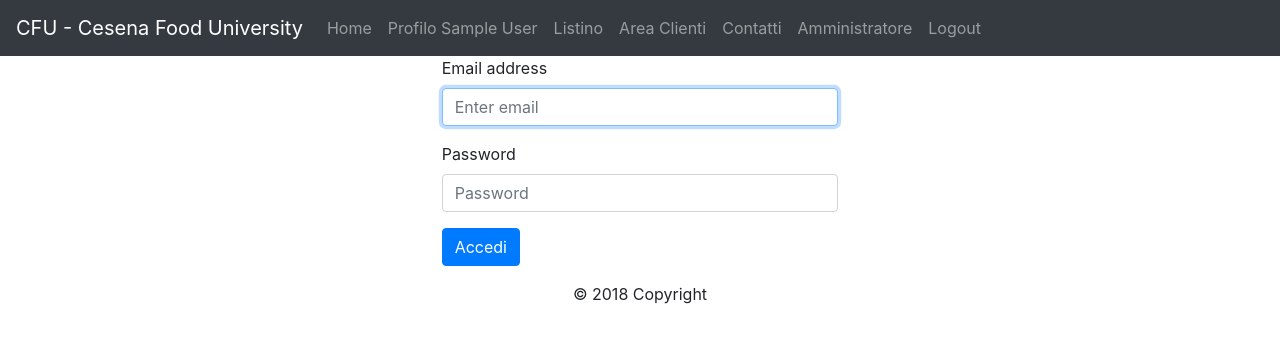
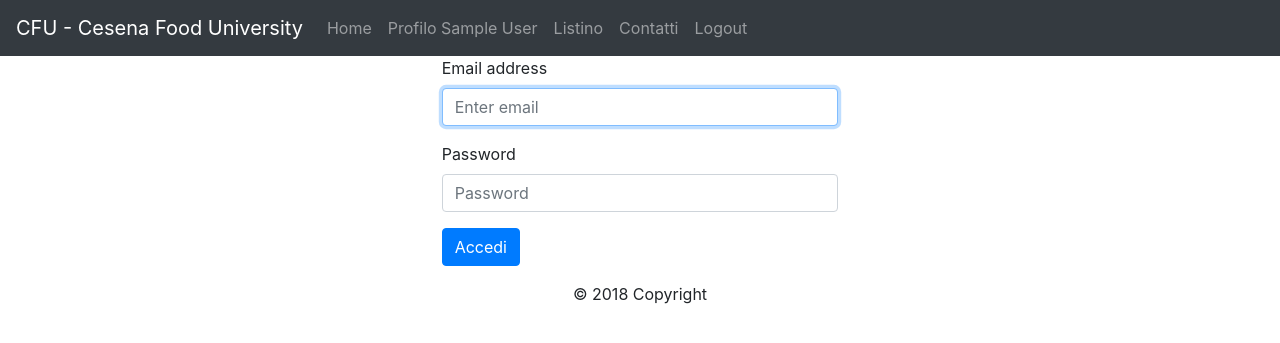
Before and after one commit to elizabetabudini/food-delivery-website, a PHP site: page /accedi.php in a window 1280 px wide. Shown: the top 343 px of the page. Run offline with PHP 8.4, Linux system fonts and the light colour scheme; the visitor is signed in with stand-in values (Sample User, id 1); some libraries are stand-ins or nearby versions.

Commit message:
sistemata navigazione

```diff
--- a/codice (trascina questa cartella su Atom)/php/accedi.php
+++ b/codice (trascina questa cartella su Atom)/php/accedi.php
@@ -70,6 +70,7 @@ if(isset($_POST["sent"])){
     <link href="./../css/form.css" rel="stylesheet">
     <link href="./../css/menubar.css" rel="stylesheet">
     <link href="./../css/footer.css" rel="stylesheet">
+    <link href="./../css/navigation.css" rel="stylesheet">
     <meta name="viewport" content="width=device-width, initial-scale=1.0">
 
   </head>
--- a/codice (trascina questa cartella su Atom)/php/areafornitori.php
+++ b/codice (trascina questa cartella su Atom)/php/areafornitori.php
@@ -18,6 +18,7 @@ $current= "areafornitori";
     <link href="./../css/areafornitori.css" rel="stylesheet">
     <link href="./../css/menubar.css" rel="stylesheet">
     <link href="./../css/footer.css" rel="stylesheet">
+    <link href="./../css/navigation.css" rel="stylesheet">
     <meta name="viewport" content="width=device-width, initial-scale=1.0">
 
   </head>
--- a/codice (trascina questa cartella su Atom)/php/homeadmin.php
+++ b/codice (trascina questa cartella su Atom)/php/homeadmin.php
@@ -19,6 +19,7 @@ $current= "homeadmin";
     <link href="./../css/full.css" rel="stylesheet">
     <link href="./../css/menubar.css" rel="stylesheet">
     <link href="./../css/footer.css" rel="stylesheet">
+    <link href="./../css/navigation.css" rel="stylesheet">
     <meta name="viewport" content="width=device-width, initial-scale=1.0">
 
   </head>
--- a/codice (trascina questa cartella su Atom)/php/homeclienti.php
+++ b/codice (trascina questa cartella su Atom)/php/homeclienti.php
@@ -18,6 +18,7 @@ $current= "homeclienti";
     <link href="./../css/home.css" rel="stylesheet">
     <link href="./../css/menubar.css" rel="stylesheet">
     <link href="./../css/footer.css" rel="stylesheet">
+    <link href="./../css/navigation.css" rel="stylesheet">
     <meta name="viewport" content="width=device-width, initial-scale=1.0">
 
   </head>
--- a/codice (trascina questa cartella su Atom)/php/logout.php
+++ b/codice (trascina questa cartella su Atom)/php/logout.php
@@ -1,4 +1,5 @@
 <?php
+$current= "logout";
 session_start();
 session_destroy();
 header("Location: homeclienti.php");
--- a/codice (trascina questa cartella su Atom)/php/menufornitori.php
+++ b/codice (trascina questa cartella su Atom)/php/menufornitori.php
@@ -5,44 +5,38 @@ if (session_status() === PHP_SESSION_NONE){
 }
 if ( isset( $_SESSION['email'] ) ) {
   ?>
-  <li class="nav-item"<?php if($current == 'homeclienti') {echo 'id="current"';} ?>>
-    <a class="nav-link" href="homeclienti.php">Home <span class="sr-only">(current)</span></a>
+  <li class="nav-item">
+    <a class="nav-link" href="areafornitori.php"<?php if($current == 'areafornitori') {echo 'id="current"';} ?>>Home <span class="sr-only">(current)</span></a>
   </li>
   <li class="nav-item">
-    <a class="nav-link" href="#">Profilo <?php echo $_SESSION["nome"]; ?></a>
+    <a class="nav-link" href="#"<?php if($current == 'profilo') {echo 'id="current"';} ?>>Profilo <?php echo $_SESSION["nome"]; ?></a>
   </li>
   <li class="nav-item">
     <a class="nav-link" href="#">Listino</a>
   </li>
-  <li class="nav-item"<?php if($current == 'homeclienti') {echo 'id="current"';} ?>>
-    <a class="nav-link" href="homeclienti.php">Area Clienti</a>
+  <li class="nav-item">
+    <a class="nav-link" href="#"<?php if($current == 'contatti') {echo 'id="current"';} ?>>Contatti</a>
   </li>
   <li class="nav-item">
-    <a class="nav-link" href="#">Contatti</a>
-  </li>
-  <li class="nav-item"<?php if($current == 'accedi') {echo 'id="current"';} ?>>
-    <a class="nav-link" href="accedi.php">Amministratore</a>
-  </li>
-  <li class="nav-item">
-    <a class="nav-link" href="logout.php">Logout</a>
+    <a class="nav-link" href="logout.php"<?php if($current == 'logout') {echo 'id="current"';} ?>>Logout</a>
   </li>
  <?php
 } else {
  ?>
- <li class="nav-item"<?php if($current == 'areafornitori') {echo " id=\"currentPage\"";} ?>>
-   <a class="nav-link" href="homeclienti.php">Home </a>
- </li>
- <li class="nav-item"<?php if($current == 'accedi') {echo 'active';} ?>>
-   <a class="nav-link" href="accedi.php">Accedi</a>
+ <li class="nav-item">
+   <a class="nav-link" href="areafornitori.php"<?php if($current == 'areafornitori') {echo 'id="current"';} ?>>Home </a>
  </li>
  <li class="nav-item">
-   <a class="nav-link" href="signinfornitore.php">Registrati</a>
+   <a class="nav-link" href="accedi.php"<?php if($current == 'accedi') {echo 'id="current"';} ?>>Accedi</a>
  </li>
  <li class="nav-item">
-   <a class="nav-link" href="homeclienti.php">Area Clienti</a>
+   <a class="nav-link" href="signinfornitore.php"<?php if($current == 'signinfornitore') {echo 'id="current"';} ?>>Registrati</a>
  </li>
  <li class="nav-item">
-   <a class="nav-link" href="#">Contatti</a>
+   <a class="nav-link" href="homeclienti.php"<?php if($current == 'homeclienti') {echo 'id="current"';} ?>>Area Clienti</a>
+ </li>
+ <li class="nav-item">
+   <a class="nav-link" href="#"<?php if($current == 'contatti') {echo 'id="current"';} ?>>Contatti</a>
  </li>
  <li class="nav-item">
    <a class="nav-link" href="accedi.php">Amministratore</a>
--- a/codice (trascina questa cartella su Atom)/php/signinfornitore.php
+++ b/codice (trascina questa cartella su Atom)/php/signinfornitore.php
@@ -1,5 +1,6 @@
 
 <?php
+$current= "signinfornitore";
 if (session_status() === PHP_SESSION_NONE){
   session_start();
 }
@@ -98,6 +99,7 @@ $current= "signinfornitore";
     <link href="./../css/full.css" rel="stylesheet">
     <link href="./../css/menubar.css" rel="stylesheet">
     <link href="./../css/footer.css" rel="stylesheet">
+    <link href="./../css/navigation.css" rel="stylesheet">
     <meta name="viewport" content="width=device-width, initial-scale=1.0">
 
   </head>
--- a/codice (trascina questa cartella su Atom)/php/signinutente.php
+++ b/codice (trascina questa cartella su Atom)/php/signinutente.php
@@ -73,6 +73,7 @@ if(isset($_POST["sent"])){
     <link href="./../css/full.css" rel="stylesheet">
     <link href="./../css/menubar.css" rel="stylesheet">
     <link href="./../css/footer.css" rel="stylesheet">
+    <link href="./../css/navigation.css" rel="stylesheet">
     <meta name="viewport" content="width=device-width, initial-scale=1.0">
 
   </head>
```
Also changed, not shown: codice (trascina questa cartella su Atom)/css/navigation.css (added, +8 -0 lines), codice (trascina questa cartella su Atom)/php/menuadmin.php (+8 -8 lines), codice (trascina questa cartella su Atom)/php/menuutenti.php (+10 -16 lines).
